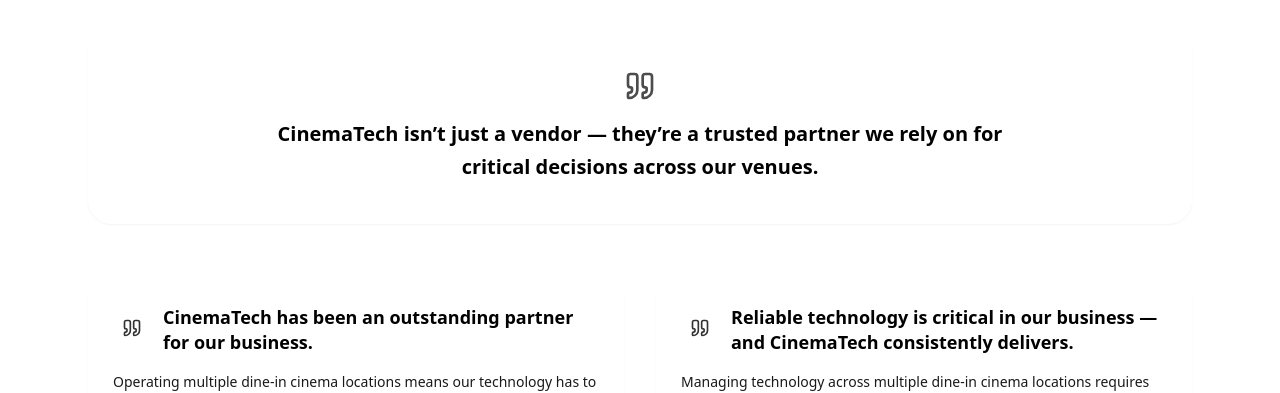
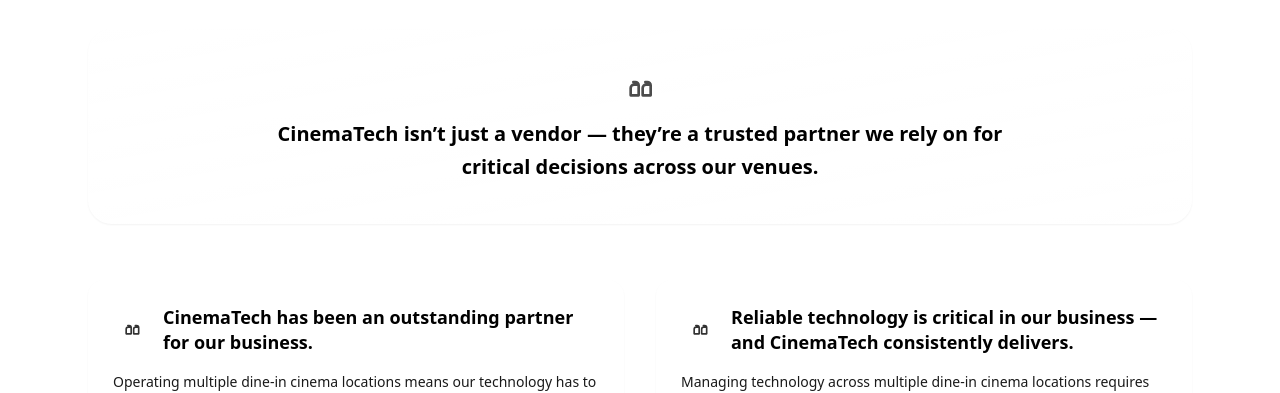
Before and after one commit to dsarfati75/CTGweb, a Next.js app: page /testimonials in a window 1280 px wide. Shown: the part 223-616 px from the top of the page. Built offline with nearby package versions, Linux system fonts and the light colour scheme.

Commit message:
Refactor TestimonialsPage and add QuoteIcon component

```diff
--- a/app/testimonials/page.tsx
+++ b/app/testimonials/page.tsx
@@ -1,5 +1,3 @@
-import { Quote } from "lucide-react";
-
 const HERO_QUOTE =
   "CinemaTech isn’t just a vendor — they’re a trusted partner we rely on for critical decisions across our venues.";
 
@@ -29,17 +27,33 @@ const TESTIMONIALS: Testimonial[] = [
   },
 ];
 
+function QuoteIcon({ className = "" }: { className?: string }) {
+  return (
+    <svg
+      viewBox="0 0 24 24"
+      aria-hidden="true"
+      className={className}
+      fill="none"
+      stroke="currentColor"
+      strokeWidth="2"
+      strokeLinecap="round"
+      strokeLinejoin="round"
+    >
+      <path d="M10 11H7.5A2.5 2.5 0 0 0 5 13.5V19h6v-7.5A2.5 2.5 0 0 0 8.5 9H7" />
+      <path d="M19 11h-2.5A2.5 2.5 0 0 0 14 13.5V19h6v-7.5A2.5 2.5 0 0 0 17.5 9H16" />
+    </svg>
+  );
+}
+
 function TestimonialCard({ t }: { t: Testimonial }) {
   return (
     <div className="relative h-full rounded-2xl border border-white/10 bg-white/5 p-6 shadow-sm backdrop-blur transition hover:shadow-md">
       <div className="flex items-start gap-3">
         <div className="mt-1 rounded-xl border border-white/10 bg-white/5 p-2">
-          <Quote className="h-5 w-5 opacity-80" />
+          <QuoteIcon className="h-5 w-5 opacity-80" />
         </div>
 
-        <div className="text-lg font-semibold leading-snug">
-          {t.headline}
-        </div>
+        <div className="text-lg font-semibold leading-snug">{t.headline}</div>
       </div>
 
       <div className="mt-4 whitespace-pre-line text-sm leading-relaxed opacity-90">
@@ -56,27 +70,22 @@ function TestimonialCard({ t }: { t: Testimonial }) {
 export default function TestimonialsPage() {
   return (
     <main className="mx-auto w-full max-w-6xl px-6 py-16">
-      {/* Page Header */}
       <header className="mb-12 text-center">
-        <h1 className="text-4xl font-bold tracking-tight">
-          Testimonials
-        </h1>
+        <h1 className="text-4xl font-bold tracking-tight">Testimonials</h1>
         <p className="mt-3 text-base opacity-80">
           What our partners say about working with CinemaTech.
         </p>
       </header>
 
-      {/* Hero Quote */}
       <section className="mb-14">
         <div className="relative overflow-hidden rounded-3xl border border-white/10 bg-gradient-to-br from-white/10 to-white/5 p-10 text-center shadow-sm backdrop-blur">
-          <Quote className="mx-auto mb-4 h-8 w-8 opacity-70" />
+          <QuoteIcon className="mx-auto mb-4 h-8 w-8 opacity-70" />
           <p className="mx-auto max-w-3xl text-xl font-semibold leading-relaxed">
             {HERO_QUOTE}
           </p>
         </div>
       </section>
 
-      {/* Testimonial Cards */}
       <section className="grid gap-8 md:grid-cols-2">
         {TESTIMONIALS.map((t, idx) => (
           <TestimonialCard key={idx} t={t} />
```
